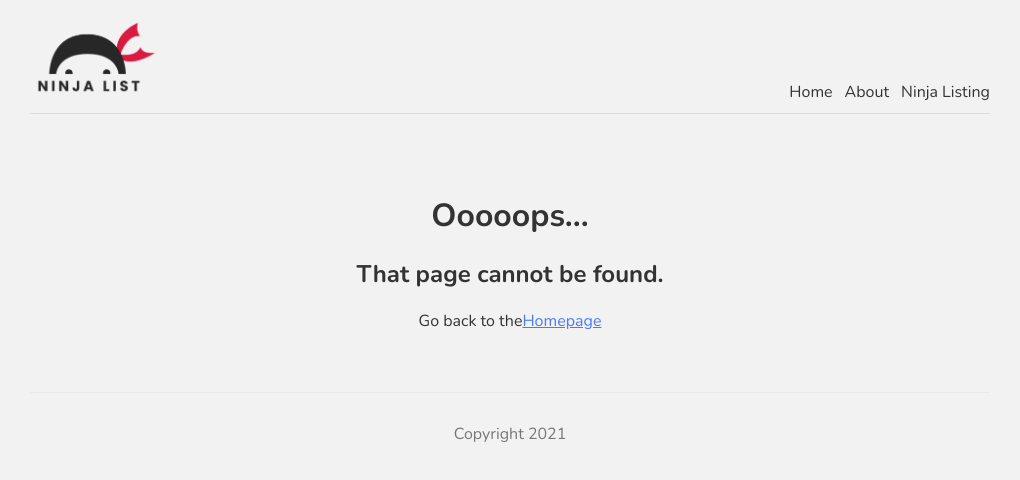
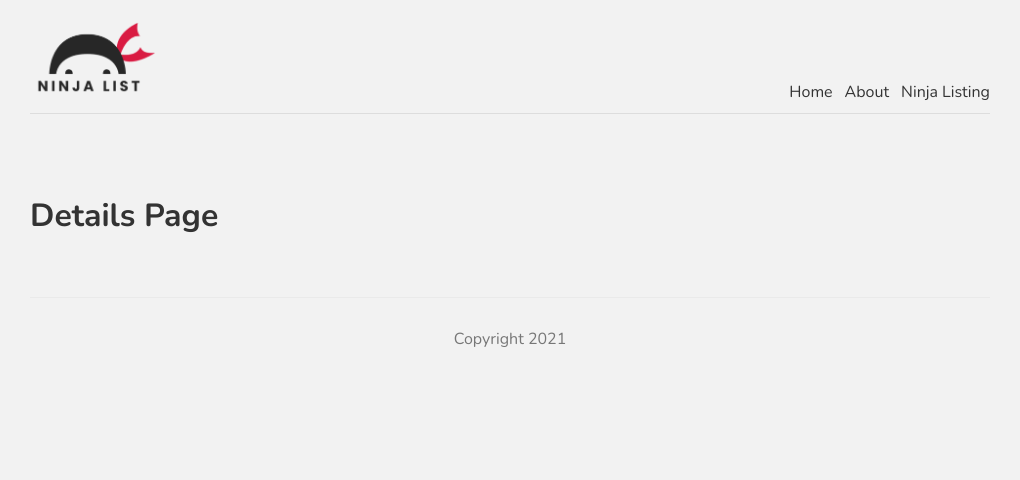
Before and after one commit to rn54n/next-website-test, a Next.js app: page /ninjas/1 in a window 1280 px wide. Before the commit this address had no page. Shown: the top 480 px of the page, without its empty margins (130-1150 px from the left). Built offline with nearby package versions, Linux system fonts and the light colour scheme.

Commit message:
test: add dynamic routes

```diff
--- /dev/null
+++ b/pages/ninjas/[id].js
@@ -0,0 +1,9 @@
+const Details = () => {
+  return (
+    <div>
+      <h1>Details Page</h1>
+    </div>
+  );
+};
+
+export default Details;
--- a/pages/ninjas/index.js
+++ b/pages/ninjas/index.js
@@ -1,4 +1,5 @@
 import styles from "../../styles/Ninjas.module.css";
+import Link from "next/link";
 
 // function runs in build time
 // this function does not run in the browser
@@ -17,11 +18,11 @@ const Ninjas = ({ ninjas }) => {
     <div>
       <h1>All Ninjas</h1>
       {ninjas.map((ninja) => (
-        <div key={ninja.id}>
+        <Link href={`/ninjas/${ninja.id}`} key={ninja.id}>
           <a className={styles.single}>
             <h3>{ninja.name}</h3>
           </a>
-        </div>
+        </Link>
       ))}
     </div>
   );
```
